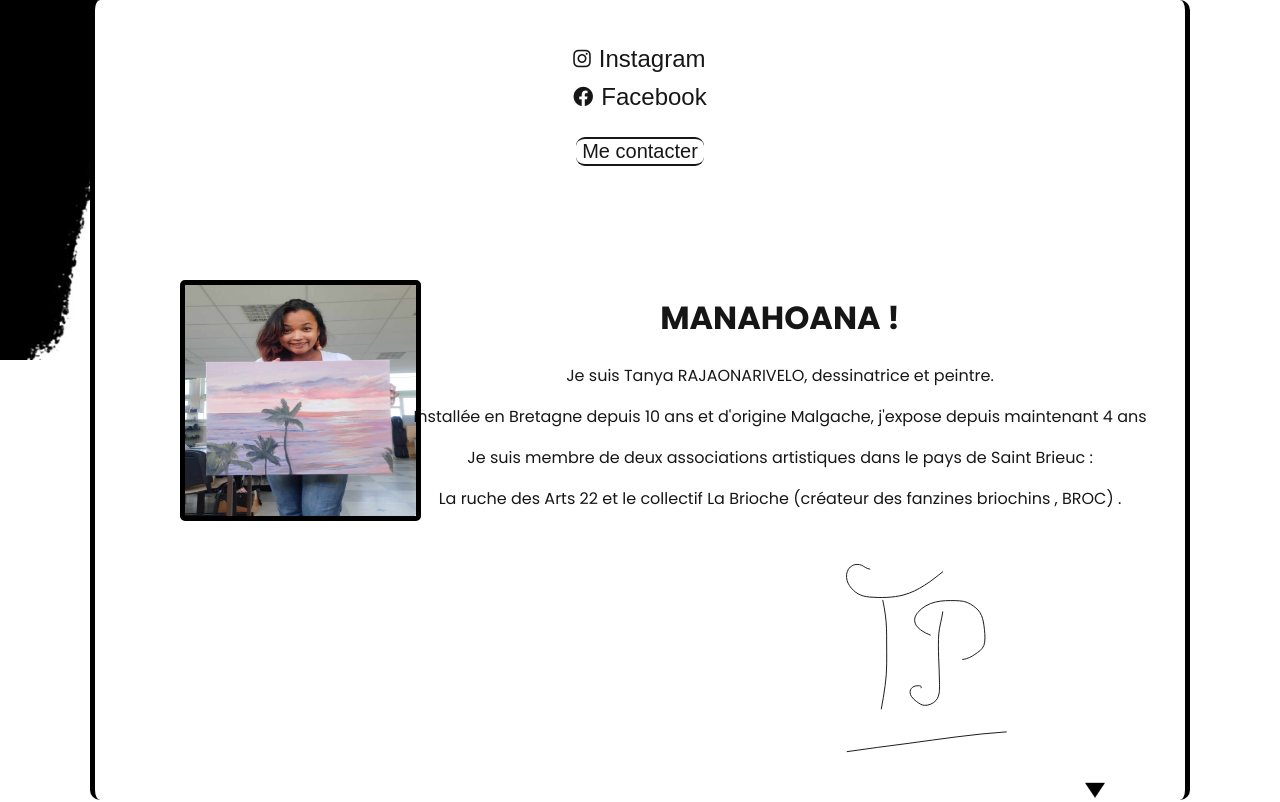
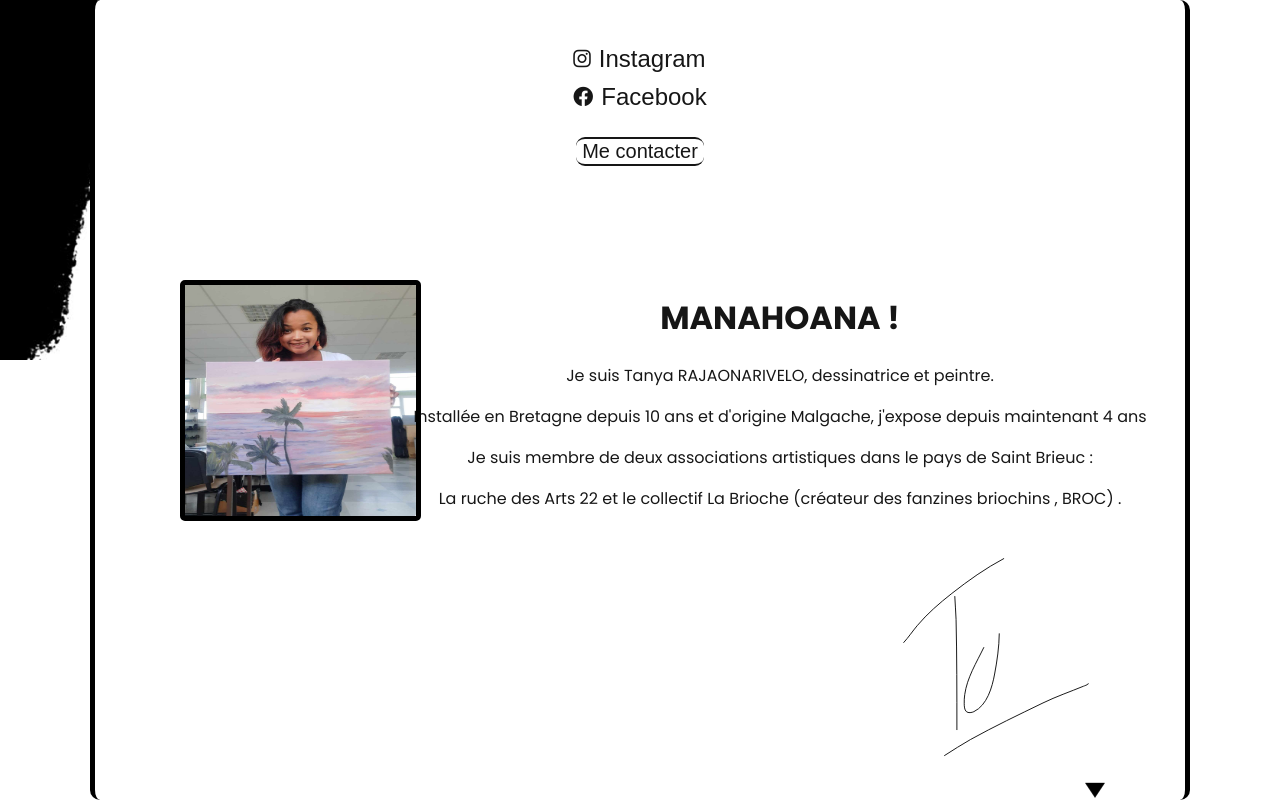
Before and after one commit to jujuli1/trajao, a React (Create React App) app: page / in a window 1280 px wide. Shown: the top 802 px of the page. Built offline with nearby package versions, Linux system fonts and the light colour scheme; a web font is replaced by a local one.

Commit message:
signature

```diff
--- a/src/components/First.js
+++ b/src/components/First.js
@@ -63,6 +63,16 @@ const First = () => {
 
             <div className='signature'>
 
+              <svg width="300" height="200" viewBox="0 0 622 670" fill="none" xmlns="http://www.w3.org/2000/svg">
+<rect width="622" height="670" fill="white"/>
+<path id='sign' d="M2 283C18.1285 265.405 31.4417 245.272 46.7778 227C81.1752 186.018 121.148 151.655 163.111 118.667C218.316 75.2685 274.94 34.9691 337 2" stroke="black" stroke-width="3" stroke-linecap="round"/>
+<path id='sign' d="M173 129C173.801 154.627 176.64 180.101 177.222 205.778C180.011 328.815 180 451.938 180 575" stroke="black" stroke-width="3" stroke-linecap="round"/>
+<path id='sign' d="M620 421C620.076 421.113 620.625 421.737 620.333 422C616.874 425.125 607.551 428.098 604.278 429.444C558.823 448.149 512.834 463.998 468.5 485.5C386.905 525.074 304.485 564.246 225.222 608.333C195.916 624.634 168.332 642.954 140.056 660.833C133.289 665.112 130.5 665.66 124 668" stroke="black" stroke-width="3" stroke-linecap="round"/>
+<path id='sign' d="M270 300C245.478 350.486 214.002 401.063 206.222 457.611C204.76 468.237 204.204 477.71 204.556 488.389C204.825 496.572 204.988 508.295 211.667 514.556C217.859 520.361 230.339 517.928 236.944 514.722C281.582 493.06 298.055 433.167 306.389 388.667C315.017 342.596 322 294.417 322 247.444C322 240.404 321.971 261.544 321.333 268.556C319.674 286.809 316.856 304.818 316.111 323.167C314.763 356.375 311.988 392.364 325.056 423.778C327.987 430.825 331.502 437.477 339.778 438C343.68 438.246 346.069 438.796 348.389 435.389C384.547 382.282 404.884 317.732 415.333 254.833C419.046 232.485 421.278 209.937 423.889 187.444C425.019 177.71 427.555 148.543 428 158.333C428.877 177.617 426.991 197.515 426.444 216.778C425.396 253.748 424.088 290.676 424 327.667C423.873 381.408 423.191 542.63 423 488.889C422.877 454.237 433.495 419.272 442.944 386.278C451.284 357.159 461.775 328.821 475 301.556C479.928 291.395 485.067 278.963 492.278 270.056C493.476 268.576 496.27 288.592 496.444 289.778C499.062 307.527 500.412 324.968 501.056 342.889C501.609 358.287 504.56 372.559 511.778 386.333C529.391 419.948 554.915 377.123 561 358" stroke="black" stroke-width="3" stroke-linecap="round"/>
+</svg>
+
+              {/*
+
             <svg width="300" height="200" viewBox="0 0 1011 635" fill="none" xmlns="http://www.w3.org/2000/svg">
 <rect width="1011" height="635" fill="white"/>
 <path id='sign' d="M124 123C127.936 139.349 130.222 155.767 132.611 172.389C136.997 202.901 137 232.759 137 263.556C137 312.49 139.065 361.887 131.889 410.444C128.026 436.581 124.183 463.087 119 489" stroke="black" stroke-width="3" stroke-linecap="round"/>
@@ -70,7 +80,7 @@ const First = () => {
 <path id='sign' d="M326 162C323.235 186.887 314.547 210.637 312.667 235.778C310.677 262.375 311.432 289.805 312.222 316.444C313.039 343.953 315 371.201 315 398.778C315 419.363 317.588 443.142 303.556 460.222C294.759 470.929 277.717 478.026 263.778 477C253.898 476.273 245.403 469.845 237.778 464.111C231.31 459.248 224.456 453.834 220.222 446.778C211.008 431.421 217.023 415.328 234.889 411.667C239.47 410.728 259.613 408.742 253 418" stroke="black" stroke-width="3" stroke-linecap="round"/>
 <path id='sign' d="M284 240C263.571 232.161 232.623 216.229 231.222 191.222C230.631 180.679 235.933 171.333 242.556 163.556C257.975 145.448 278.819 134.281 301.778 128.833C324.125 123.531 347.458 123.622 370.278 124.222C388.593 124.704 404.142 126.213 419.944 136C431.843 143.369 443.686 152.389 451.389 164.278C459.65 177.028 462.755 192.511 464.778 207.333C467.281 225.675 469.597 245.584 467.333 264.111C465.314 280.64 456.2 290.256 442.944 299.444C431.609 307.302 420.296 315.391 407 319.444C391.267 324.241 374.294 323.622 358 322.778C345.076 322.108 331.678 318.919 320.444 312.222C318.294 310.94 318.767 308.871 320.444 307.222C324.9 302.842 333.48 303.227 339.222 303.056C347.246 302.816 355.896 302.904 363 307.167C374.184 313.877 380.897 326.956 385.111 338.778C390.601 354.181 394.304 370.298 400.556 385.444C416.632 424.394 447.241 453.225 485.444 470.278C527.812 489.189 585.044 499.057 625.611 470.222C651.262 451.99 662.336 423.819 668.111 393.944C669.245 388.076 674.775 365.55 671 358" stroke="black" stroke-width="3" stroke-linecap="round"/>
 <path id='sign' d="M4 633C72.2319 622.754 140.73 614.511 209.111 605.333C321.637 590.232 433.904 572.949 547.333 566C647.839 559.842 748.596 559.988 849.111 553.556C902.463 550.141 955.731 545.486 1009 541" stroke="black" stroke-width="3" stroke-linecap="round"/>
-</svg>
+</svg>*/}
             </div>
 
             <div class="arrow-down"></div>
```
